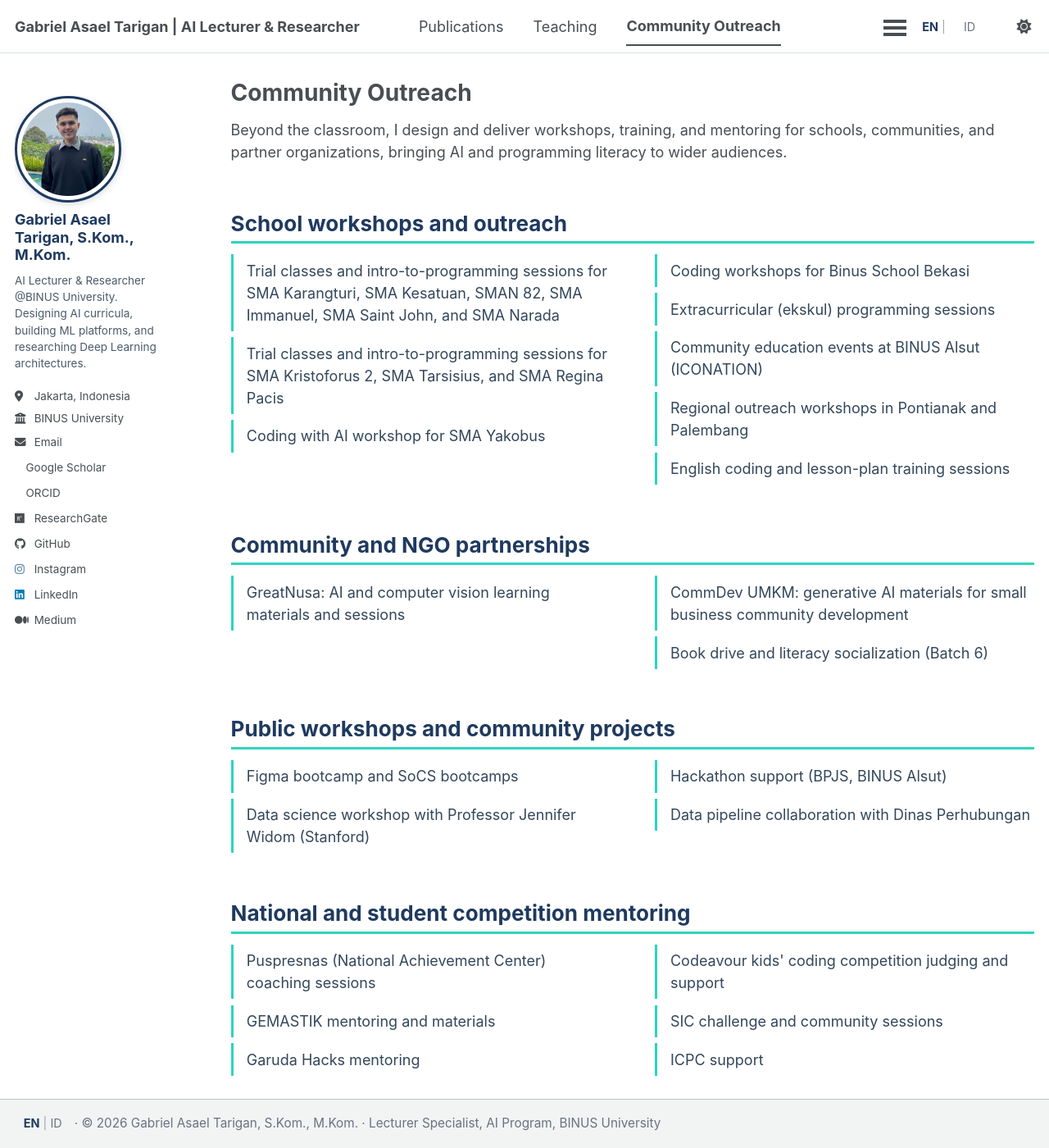
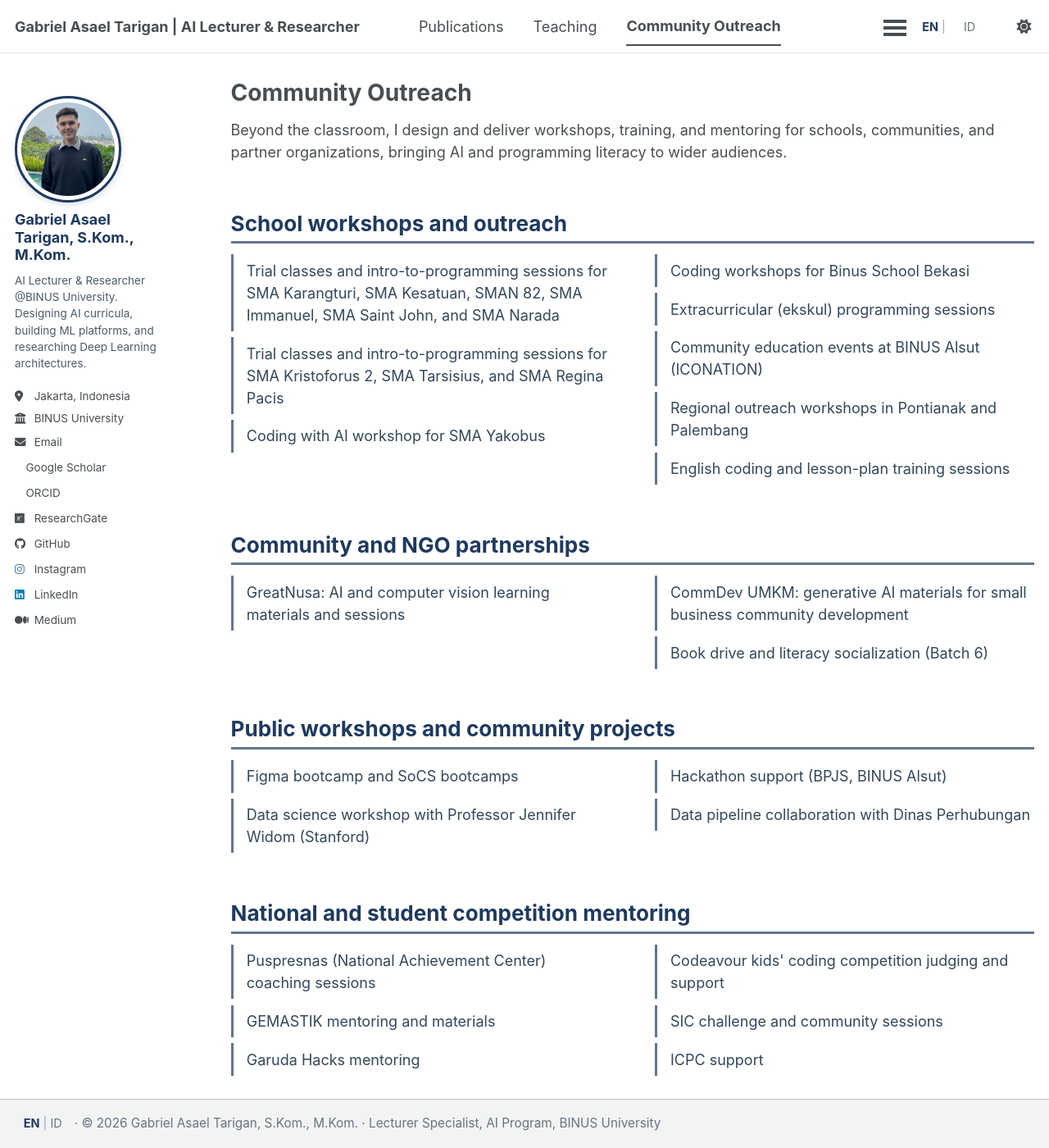
Before and after one commit to asaeltarigan/asaeltarigan.github.io, a Jekyll site: the page built from _pages/community-outreach.md, in a window 1280 px wide and 1400 px high. Shown: the whole window at 82% size. Built offline with Jekyll 4.4.1, drawn with Linux system fonts in a browser that asks for light colours; a style sheet for code colours, icons or effects is not loaded.

Commit message:
Swap cyan accent for neutral gray

```diff
--- a/_includes/head.html
+++ b/_includes/head.html
@@ -71,4 +71,4 @@
 
 <!-- For all browsers -->
 <link rel="stylesheet" href="{{ base_path }}/assets/css/main.css">
-<link rel="stylesheet" href="{{ base_path }}/assets/css/custom.css?v=20">
+<link rel="stylesheet" href="{{ base_path }}/assets/css/custom.css?v=21">
--- a/assets/css/custom.css
+++ b/assets/css/custom.css
@@ -211,7 +211,7 @@ html[data-theme="dark"] .sidebar-scroll-hint {
   font-size: 1.45em;
   font-weight: 700;
   color: #1f3a5f;
-  border-bottom: 3px solid #2dd4bf;
+  border-bottom: 3px solid #64748b;
   padding-bottom: 0.25em;
   margin-top: 2.2em;
 }
@@ -228,7 +228,7 @@ html[data-theme="dark"] .teaching-section-note { color: #94a3b8; }
   font-size: 1.45em;
   font-weight: 700;
   color: #1f3a5f;
-  border-bottom: 3px solid #2dd4bf;
+  border-bottom: 3px solid #64748b;
   padding-bottom: 0.25em;
   margin-top: 2.2em;
 }
@@ -251,12 +251,12 @@ html[data-theme="dark"] .publication-section { color: #e2e8f0; }
 }
 .taught-list li {
   padding: 0.35em 0 0.35em 0.9em;
-  border-left: 3px solid #2dd4bf;
+  border-left: 3px solid #64748b;
   margin-bottom: 0.4em;
   color: #33475b;
 }
 html[data-theme="dark"] .teaching-subsection { color: #e2e8f0; }
-html[data-theme="dark"] .taught-list li { color: #cbd5e1; border-left-color: #2dd4bf; }
+html[data-theme="dark"] .taught-list li { color: #cbd5e1; border-left-color: #64748b; }
 
 /* Language switcher in masthead (EN | ID) */
 .lang-nav { font-size: 0.8rem; padding: 0 0.6rem; white-space: nowrap; }
@@ -266,7 +266,7 @@ html[data-theme="dark"] .taught-list li { color: #cbd5e1; border-left-color: #2d
 .lang-nav a:hover { color: #1f3a5f; }
 html[data-theme="dark"] .lang-nav .lang-cur { color: #e2e8f0; }
 html[data-theme="dark"] .lang-nav a { color: #94a3b8; }
-html[data-theme="dark"] .lang-nav a:hover { color: #2dd4bf; }
+html[data-theme="dark"] .lang-nav a:hover { color: #94a3b8; }
 
 /* Nav = flex row (burger sits BEFORE the lang switcher, controls cluster pins
    right via auto-margin; overflow items handled by the controller in footer.html) */
```
